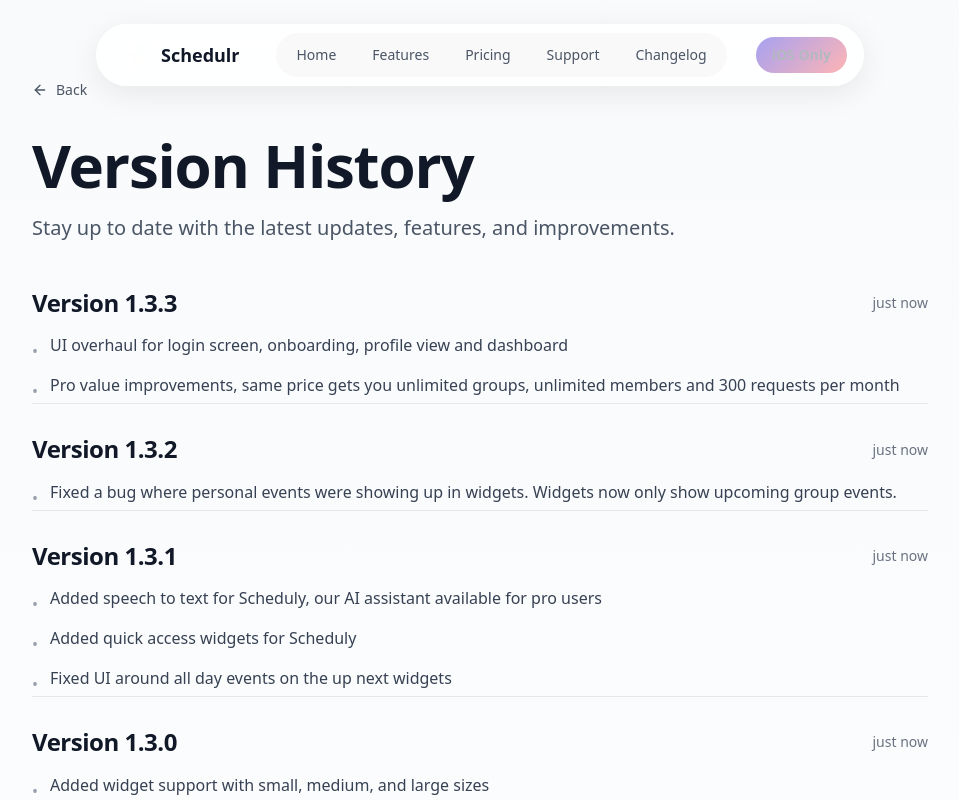
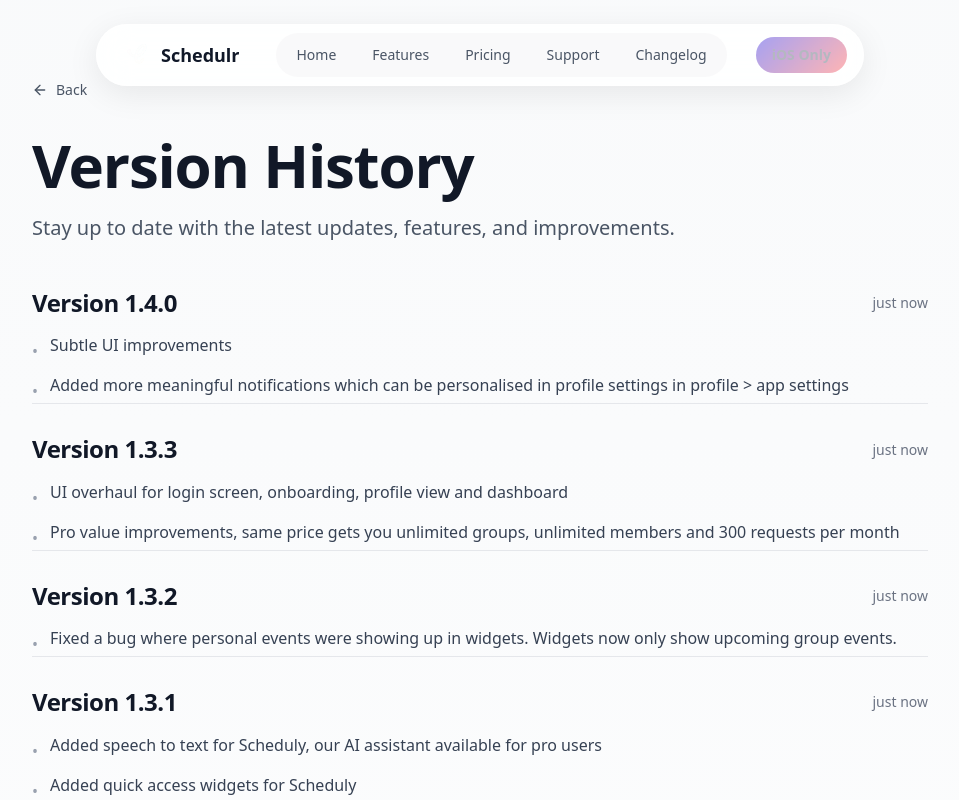
Before and after one commit to danblock97/schedulr-web, a Next.js app: page /changelog in a window 1280 px wide. Shown: the top 800 px of the page, without its empty margins (160-1119 px from the left). Built offline with nearby package versions, Linux system fonts and the light colour scheme.

Commit message:
feat: add changelog entry for version 1.4.0 with UI improvements and personalized notifications
- Introduced version 1.4.0 to the changelog, highlighting subtle UI enhancements.
- Added support for personalized notifications in profile settings under app settings.

```diff
--- a/app/changelog/page.tsx
+++ b/app/changelog/page.tsx
@@ -18,6 +18,14 @@ interface Version {
 
 // Release dates - timestamps automatically calculate relative time from these dates
 const versions: Version[] = [
+  {
+    version: '1.4.0',
+    releaseDate: new Date('2025-12-05T12:00:00'), // Dec 5, 2025
+    changes: [
+      'Subtle UI improvements',
+      'Added more meaningful notifications which can be personalised in profile settings in profile > app settings',
+    ],
+  },
   {
     version: '1.3.3',
     releaseDate: new Date('2025-12-01T12:00:00'), // Dec 1, 2025
```
